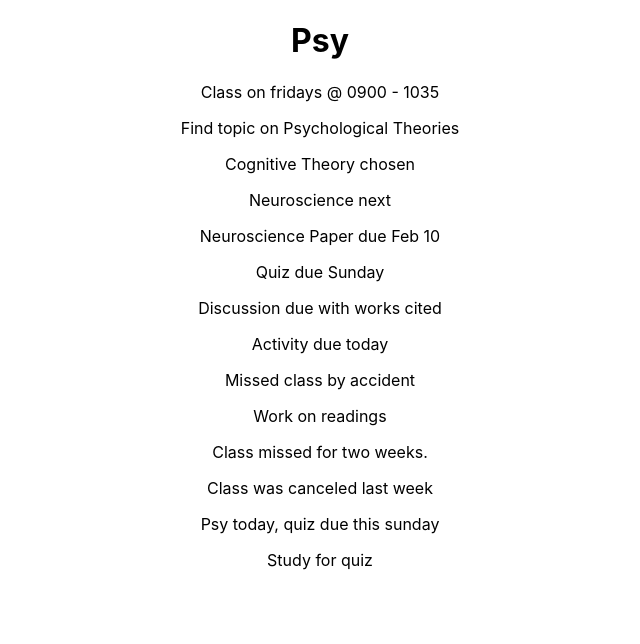
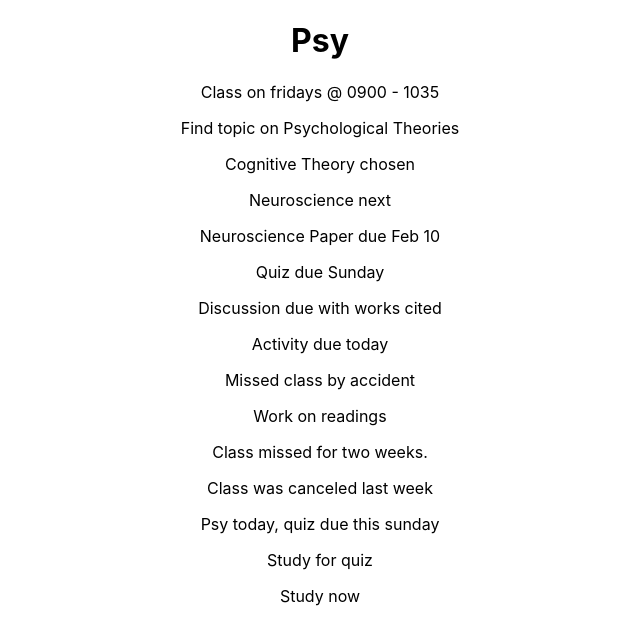
Before and after one commit to jsoomie/school-notebook, a React (Create React App) app: page /psy in a window 1280 px wide. Shown: the top 644 px of the page, without its empty margins (320-960 px from the left). Built offline with nearby package versions, Linux system fonts and the light colour scheme.

Commit message:
chore: update psy

```diff
--- a/src/pages/Psy/Psy.tsx
+++ b/src/pages/Psy/Psy.tsx
@@ -18,6 +18,7 @@ export const Psy = () => {
       <p>Class was canceled last week</p>
       <p>Psy today, quiz due this sunday</p>
       <p>Study for quiz</p>
+      <p>Study now</p>
     </div>
   );
 };
```
